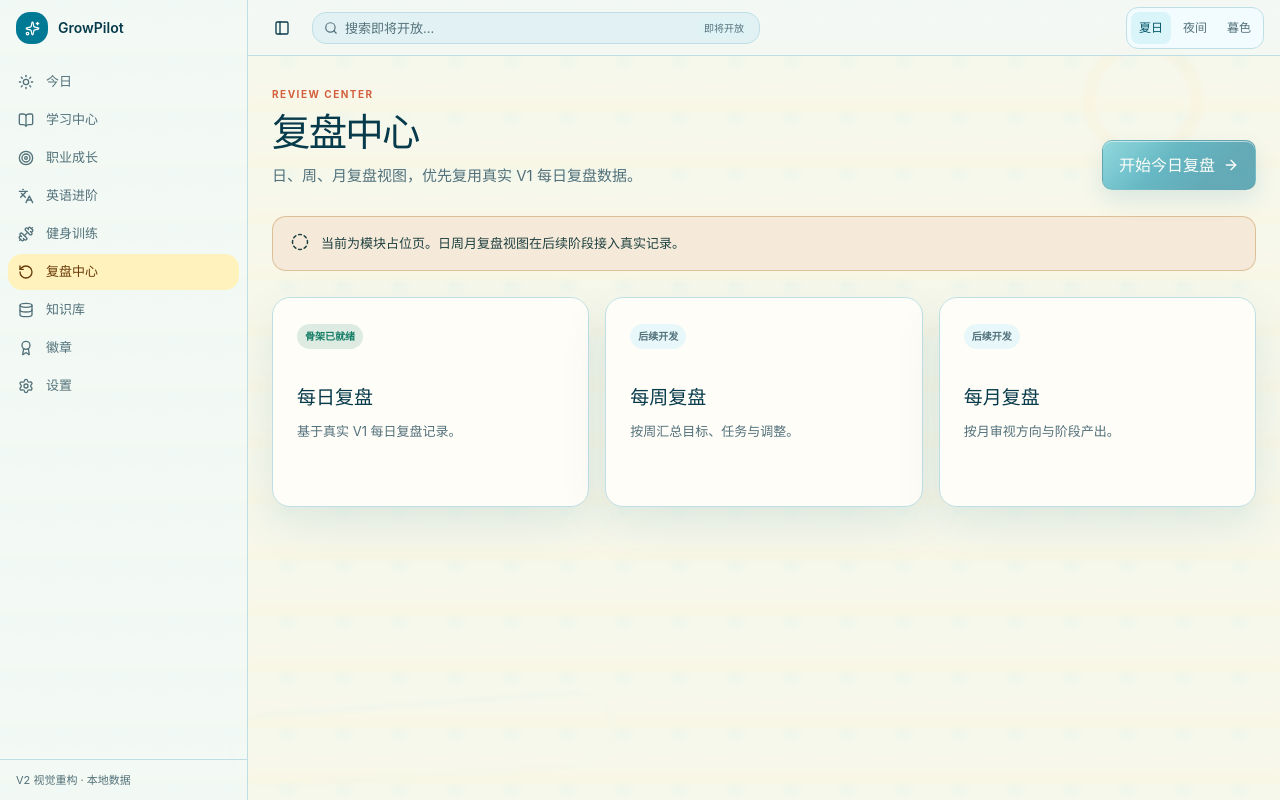
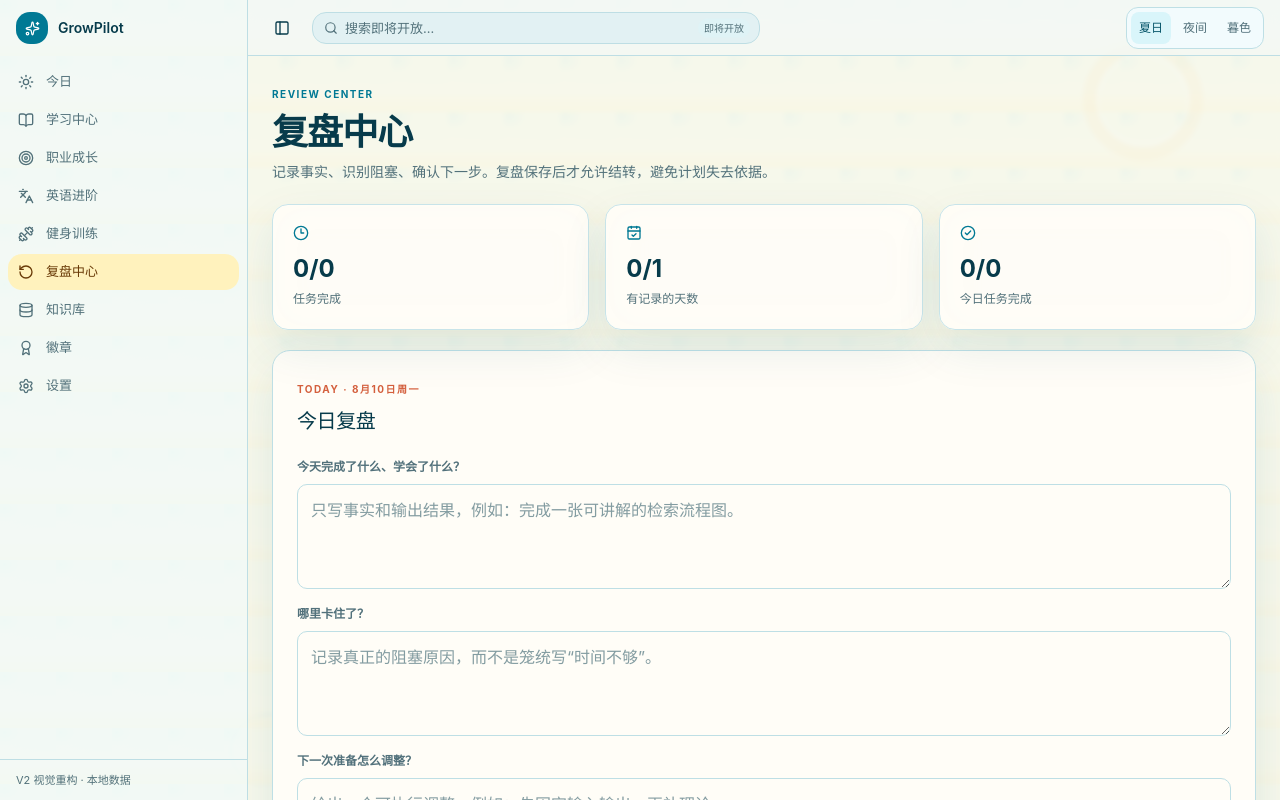
Before and after one commit to GrowPilot-Leo/Personal-Workspace, a Next.js app in the folder apps/web/: page /review in a window 1280 px wide. Built offline with nearby package versions, Linux system fonts and the light colour scheme.

Commit message:
feat(review): replace placeholder with real review centre

```diff
--- a/apps/web/src/app/review/page.tsx
+++ b/apps/web/src/app/review/page.tsx
@@ -1,20 +1,5 @@
-import { ModulePage } from "@/modules/shared/module-page";
+import { ReviewModule } from "@/modules/review";
 
-// Review aggregates daily/weekly/monthly reviews across modules. Placeholder
-// until its owning stage wires real review records.
 export default function ReviewPage() {
-  return (
-    <ModulePage
-      eyebrow="REVIEW CENTER"
-      title="复盘中心"
-      description="日、周、月复盘视图，优先复用真实 V1 每日复盘数据。"
-      primaryAction="开始今日复盘"
-      notice="当前为模块占位页。日周月复盘视图在后续阶段接入真实记录。"
-      items={[
-        { title: "每日复盘", description: "基于真实 V1 每日复盘记录。", status: "ready" },
-        { title: "每周复盘", description: "按周汇总目标、任务与调整。", status: "planned" },
-        { title: "每月复盘", description: "按月审视方向与阶段产出。", status: "planned" },
-      ]}
-    />
-  );
+  return <ReviewModule />;
 }
```
